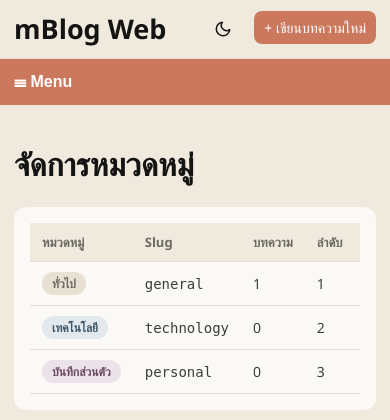
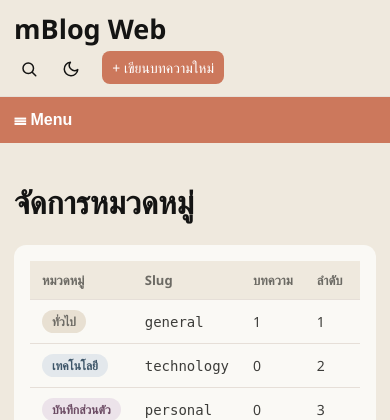
Before and after one commit to ENSCS/mblog, a PHP site: page /categories.php in a window 390 px wide. Shown: the top 420 px of the page. Run offline with PHP 8.4, Linux system fonts and the light colour scheme; data comes from the database, SQL or seed files in the repository; tables that the repository leaves empty hold one stand-in row (values such as "Sample post"); some libraries are stand-ins or nearby versions.

Commit message:
Add public search
New search.php reuses partials/article-list.php for rendering (thumbnails,
category badges, pagination all come along for free), backed by
searchArticles() — published posts only, plain LIKE (not FULLTEXT: MySQL's
default parser splits on whitespace, and Thai has none between words, so
it'd barely match anything without extra ngram config), title matches
ranked above content-only ones.

Entry point is a magnifying-glass icon in the topbar next to the theme
toggle, expanding into a text input on click (assets/search.js) — chosen
over the nav row since that collapses to a hamburger on mobile, or the
sidebar since it's conditionally hidden depending on the page/site
settings.

Co-Authored-By: Claude Sonnet 5 <noreply@anthropic.com>

```diff
--- a/assets/layout.css
+++ b/assets/layout.css
@@ -387,6 +387,58 @@
   :root:not([data-theme="light"]) .theme-icon-moon { display: none; }
 }
 
+/* --- Search (collapsed icon that expands into a text input, see
+   assets/search.js) --- */
+.site-search {
+  display: inline-flex;
+  align-items: center;
+  margin-right: 6px;
+  /* .actions (the parent) is a plain div, not a flex container — its
+     children lay out via normal inline flow, where each inline-level box's
+     own vertical-align decides cross-alignment. .theme-toggle sets
+     "middle" explicitly; without the same here, this form defaulted to
+     "baseline" and sat at a different height next to it. */
+  vertical-align: middle;
+}
+.site-search-toggle {
+  background: transparent;
+  border: none;
+  padding: 6px;
+  border-radius: var(--radius-sm);
+  color: var(--topbar-text);
+  cursor: pointer;
+  display: inline-flex;
+  align-items: center;
+  justify-content: center;
+  vertical-align: middle;
+}
+.site-search-toggle:hover {
+  background: var(--btn-secondary-bg-hover);
+}
+.site-search-icon {
+  width: 18px;
+  height: 18px;
+}
+.site-search-input {
+  width: 0;
+  min-width: 0;
+  opacity: 0;
+  padding: 6px 0;
+  margin-left: 0;
+  border: 1px solid var(--input-border);
+  border-radius: var(--radius-sm);
+  background: var(--input-bg);
+  color: var(--input-text);
+  font-size: 14px;
+  transition: width 0.2s ease, opacity 0.2s ease, padding 0.2s ease, margin-left 0.2s ease;
+}
+.site-search-open .site-search-input {
+  width: 160px;
+  opacity: 1;
+  padding: 6px 10px;
+  margin-left: 4px;
+}
+
 /* --- Submenu dropdown: hover to open (like WP), the label itself is a real
    link so clicking it navigates instead of just toggling --- */
 .menu-item-has-children {
@@ -490,6 +542,9 @@
     font-size: 14px;
     margin-left: 6px;
   }
+  .site-search-open .site-search-input {
+    width: 120px;
+  }
 
   /* Click-to-open dropdown makes no sense on a narrow screen — swap to the
      hamburger + full-width accordion below instead. */
--- /dev/null
+++ b/assets/search.js
@@ -0,0 +1,26 @@
+// Click-to-expand search box in the topbar (partials/header.php) — collapsed
+// to just the icon by default so it doesn't crowd the nav row, expands into
+// a text input on click. Starts pre-expanded on search.php itself (server
+// renders .site-search-open when ?q= is already set), so the query stays
+// visible instead of collapsing back over its own result.
+document.addEventListener('DOMContentLoaded', () => {
+  const form = document.getElementById('site-search-form');
+  const toggle = document.getElementById('site-search-toggle');
+  const input = document.getElementById('site-search-input');
+  if (!form || !toggle || !input) return;
+
+  toggle.addEventListener('click', () => {
+    const isOpen = form.classList.toggle('site-search-open');
+    if (isOpen) {
+      input.focus();
+    }
+  });
+
+  // Collapse back on an outside click, but only if left empty — a typed
+  // query stays visible/open even if focus moves elsewhere.
+  document.addEventListener('click', (e) => {
+    if (!form.contains(e.target) && !input.value) {
+      form.classList.remove('site-search-open');
+    }
+  });
+});
--- a/includes/articles.php
+++ b/includes/articles.php
@@ -456,6 +456,46 @@ function getArticleList(array $filters, int $page = 1, int $perPage = 0): array
          $limitSql"
     );
     $stmt->execute($allParams);
+    $items = array_map('normalizeArticleRow', $stmt->fetchAll());
+
+    return ['items' => $items, 'total' => $total];
+}
+
+// Public search (search.php) — published posts only, never pages/drafts/
+// trash. Plain LIKE, not a FULLTEXT index: MySQL/MariaDB's default FULLTEXT
+// parser splits words on whitespace, and Thai has none between words, so it
+// would barely match anything without the extra ngram parser config — LIKE's
+// substring match works regardless of that, and needs no schema change.
+// Title matches rank above content-only matches; published_at breaks ties.
+// Returns ['items' => [...], 'total' => N] so the caller can paginate.
+function searchArticles(string $query, int $page, int $perPage): array
+{
+    $like = '%' . $query . '%';
+
+    $countStmt = db()->prepare(
+        "SELECT COUNT(*) FROM mblog_articles a
+         WHERE a.type = 'post' AND a.status = 'published' AND a.deleted_at IS NULL
+           AND (a.title LIKE ? OR a.content LIKE ?)"
+    );
+    $countStmt->execute([$like, $like]);
+    $total = (int) $countStmt->fetchColumn();
+
+    // $perPage/$offset inlined, not bound — same reasoning as
+    // getArticlesForAdmin(): both are already int-cast, no injection risk.
+    $perPage = max(1, $perPage);
+    $offset = max(0, ($page - 1) * $perPage);
+    $stmt = db()->prepare(
+        "SELECT a.*, c.name AS category, c.slug AS category_slug, c.color AS category_color,
+                (CASE WHEN a.title LIKE ? THEN 2 ELSE 0 END
+                 + CASE WHEN a.content LIKE ? THEN 1 ELSE 0 END) AS relevance
+         FROM mblog_articles a
+         LEFT JOIN mblog_categories c ON a.category_id = c.id
+         WHERE a.type = 'post' AND a.status = 'published' AND a.deleted_at IS NULL
+           AND (a.title LIKE ? OR a.content LIKE ?)
+         ORDER BY relevance DESC, a.published_at DESC
+         LIMIT $perPage OFFSET $offset"
+    );
+    $stmt->execute([$like, $like, $like, $like]);
     $items = array_map('normalizeArticleRow', $stmt->fetchAll());
 
     return ['items' => $items, 'total' => $total];
--- a/partials/header.php
+++ b/partials/header.php
@@ -62,6 +62,7 @@ $faviconMime = ['ico' => 'image/x-icon', 'png' => 'image/png', 'svg' => 'image/s
 <script src="assets/menu.js<?= $assetVer('assets/menu.js') ?>" defer></script>
 <script src="assets/toast.js<?= $assetVer('assets/toast.js') ?>" defer></script>
 <script src="assets/theme.js<?= $assetVer('assets/theme.js') ?>" defer></script>
+<script src="assets/search.js<?= $assetVer('assets/search.js') ?>" defer></script>
 </head>
 <body>
 <div class="topbar">
@@ -83,6 +84,12 @@ $faviconMime = ['ico' => 'image/x-icon', 'png' => 'image/png', 'svg' => 'image/s
         </span>
       </a>
       <div class="actions">
+        <form action="search.php" method="get" class="site-search<?= !empty($_GET['q']) ? ' site-search-open' : '' ?>" id="site-search-form">
+          <button type="button" class="site-search-toggle" id="site-search-toggle" aria-label="ค้นหา">
+            <svg class="site-search-icon" viewBox="0 0 24 24" fill="none" stroke="currentColor" stroke-width="2" stroke-linecap="round" stroke-linejoin="round"><circle cx="11" cy="11" r="7"></circle><path d="M21 21l-4.35-4.35"></path></svg>
+          </button>
+          <input type="text" name="q" id="site-search-input" class="site-search-input" placeholder="ค้นหาบทความ..." autocomplete="off" value="<?= htmlspecialchars($_GET['q'] ?? '') ?>">
+        </form>
         <button type="button" id="theme-toggle" class="theme-toggle" aria-label="สลับธีมสว่าง/มืด">
           <svg class="theme-icon theme-icon-sun" viewBox="0 0 24 24" fill="none" stroke="currentColor" stroke-width="2" stroke-linecap="round"><circle cx="12" cy="12" r="4"></circle><path d="M12 2v2M12 20v2M4.93 4.93l1.41 1.41M17.66 17.66l1.41 1.41M2 12h2M20 12h2M4.93 19.07l1.41-1.41M17.66 6.34l1.41-1.41"></path></svg>
           <svg class="theme-icon theme-icon-moon" viewBox="0 0 24 24" fill="none" stroke="currentColor" stroke-width="2" stroke-linecap="round" stroke-linejoin="round"><path d="M21 12.79A9 9 0 1 1 11.21 3 7 7 0 0 0 21 12.79z"></path></svg>
```
Also changed, not shown: search.php (added, +29 -0 lines).
